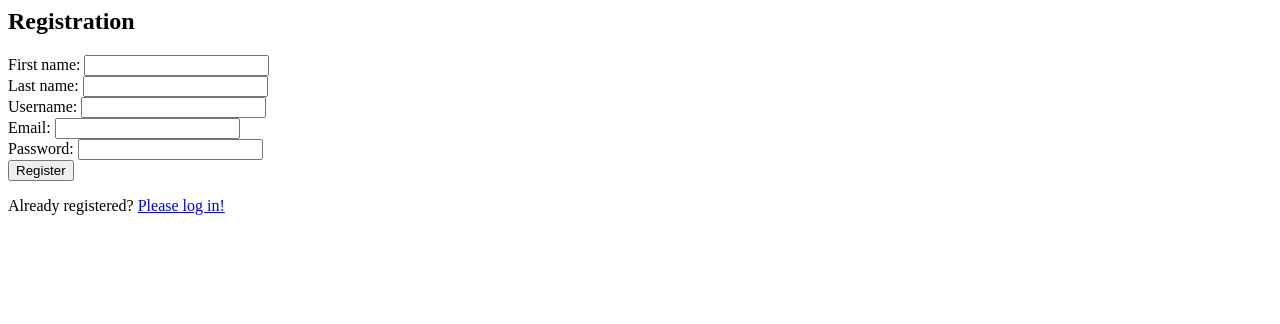
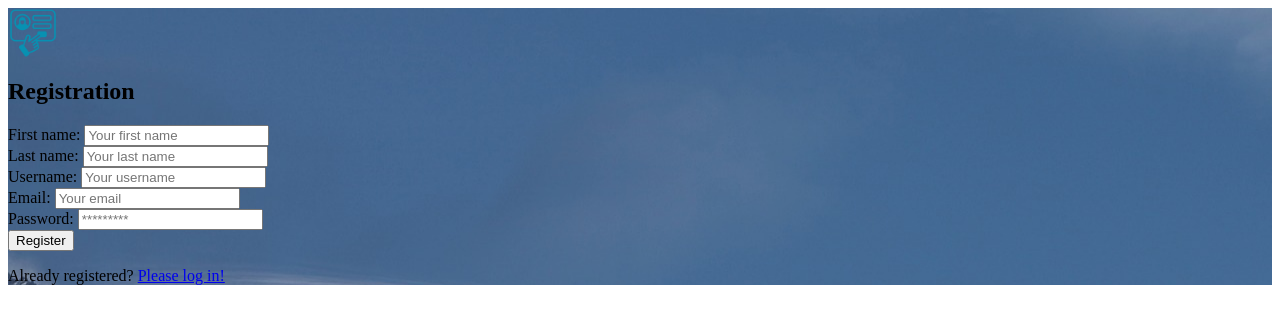
Before and after one commit to becodeorg/hamilton-7-hiking-project-aurelie-lisa, a PHP site: page /app/views/registration.view.php in a window 1280 px wide. Shown: the top 324 px of the page. Run offline with PHP 8.4, Linux system fonts and the light colour scheme.

Commit message:
update 23-12-22 15:23

```diff
--- a/src/app/views/registration.view.php
+++ b/src/app/views/registration.view.php
@@ -1,35 +1,60 @@
-<h2>Registration</h2>
+
+<div class="flex w-full items-center justify-center bg-gray-900 bg-cover bg-no-repeat h-max p-8" style="background-image:url('images/moutain-snow.jpg')">
+    <div class="rounded-xl bg-gray-800 bg-opacity-50 px-16 py-10 shadow-lg backdrop-blur-md max-sm:px-8">
+        <div class="text-white">
+            <div class="mb-8 flex flex-col items-center">
+                <img src="images/online-registration.png" width="50" alt="" srcset="" />
+                <h2 class="mb-2 text-2xl mt-2">Registration</h2>
+            </div>
+
+
             <form action="/registration" method="post">
-    <div>
-        <label for="firstname">First name:</label>
+
+                <div class="mb-4 text-lg">
+                    <label for="username">First name:</label>
                     <label>
-            <input type="text" name="firstname" id="firstname">
+                        <input class="rounded-3xl border-none bg-cyan-600 bg-opacity-50 px-6 py-2 text-center text-inherit placeholder-grey-200 shadow-lg outline-none backdrop-blur-md" type="text" name="firstname" placeholder="Your first name" id="firstname" />
                     </label>
                 </div>
-    <div>
-        <label for="lastname">Last name:</label>
+
+                <div class="mb-4 text-lg">
+                    <label for="username">Last name:</label>
                     <label>
-            <input type="text" name="lastname" id="lastname">
+                        <input class="rounded-3xl border-none bg-cyan-600 bg-opacity-50 px-6 py-2 text-center text-inherit placeholder-grey-200 shadow-lg outline-none backdrop-blur-md" type="text" name="lastname" placeholder="Your last name" id="lastname" />
                     </label>
                 </div>
-    <div>
+
+
+
+                <div class="mb-4 text-lg">
                     <label for="username">Username:</label>
                     <label>
-            <input type="text" name="username" id="username">
+                        <input class="rounded-3xl border-none bg-cyan-600 bg-opacity-50 px-6 py-2 text-center text-inherit placeholder-grey-200 shadow-lg outline-none backdrop-blur-md" type="text" name="username" placeholder="Your username" id="username" />
                     </label>
                 </div>
-    <div>
-        <label for="email">Email:</label>
+
+                <div class="mb-4 text-lg">
+                    <label for="username">Email:</label>
                     <label>
-            <input type="text" name="email" id="email">
+                        <input class="rounded-3xl border-none bg-cyan-600 bg-opacity-50 px-6 py-2 text-center text-inherit placeholder-grey-200 shadow-lg outline-none backdrop-blur-md" type="text" name="email" placeholder="Your email" id="email" />
                     </label>
                 </div>
-    <div>
+
+
+                <div class="mb-4 text-lg">
                     <label for="password">Password:</label>
                     <label>
-            <input type="password" name="password" id="password">
+                        <input class="rounded-3xl border-none bg-cyan-600 bg-opacity-50 px-6 py-2 text-center text-inherit placeholder-grey-200 shadow-lg outline-none backdrop-blur-md" type="password" name="password" id="password" placeholder="*********" />
+
                     </label>
                 </div>
-    <button type="submit">Register</button>
-    <p>Already registered? <a href="#">Please log in!</a></p>
+                <div class="mt-8 mb-4 flex justify-center text-lg text-black">
+                    <button type="submit" class="rounded-3xl bg-cyan-600 bg-opacity-50 px-10 py-2 text-white shadow-xl backdrop-blur-md transition-colors duration-300 hover:bg-white hover:text-cyan-600">Register</button>
+                </div>
+                <p class="text-center">Already registered? <a class="underline hover:text-cyan-600" href="/registration">Please log in!</a></p>
+
             </form>
+
+        </div>
+    </div>
+</div>
```
Also changed, not shown: src/app/views/index.view.php (+5 -2 lines), src/app/views/login.view.php (+26 -8 lines), src/public/images/login.png (added), src/public/images/online-registration.png (added). Lines whose indentation alone changed are shown as unchanged.
